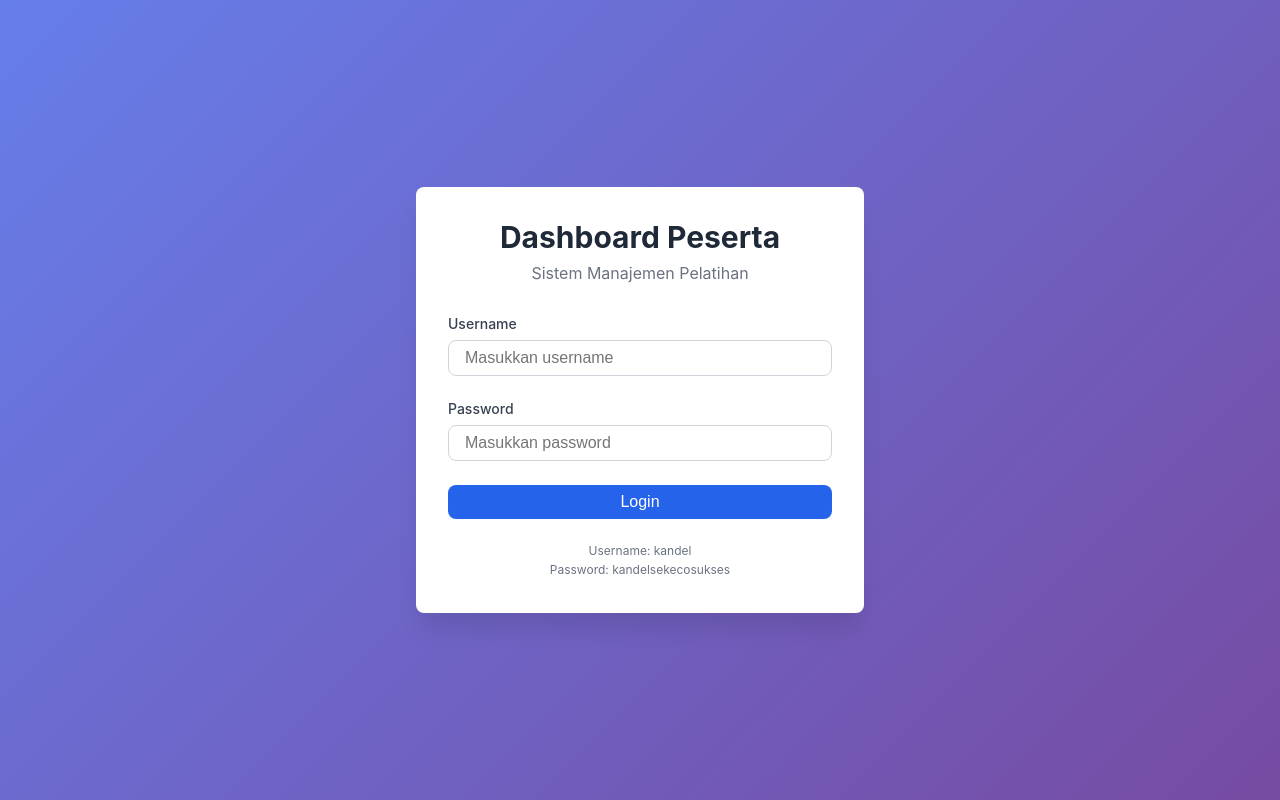
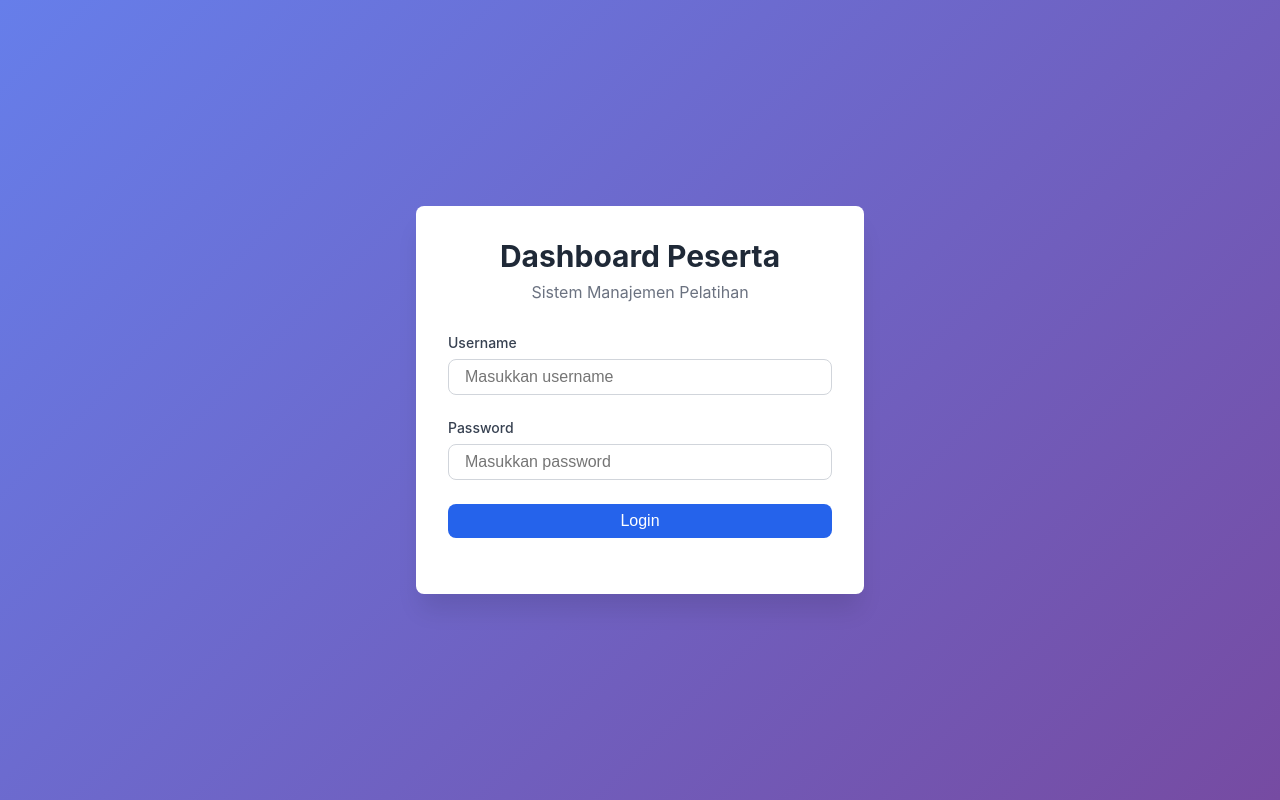
Before and after one commit to Zamuro72/dashboard-peserta-pelatihan, a Vue app in the folder frontend/: page / in a window 1280 px wide. Built offline with nearby package versions, Linux system fonts and the light colour scheme.

Commit message:
Fix store import path

```diff
--- a/frontend/src/components/LoginPage.vue
+++ b/frontend/src/components/LoginPage.vue
@@ -38,11 +38,6 @@
         >
           {{ loading ? 'Loading...' : 'Login' }}
         </button>
-      </div>
-
-      <div class="login-footer">
-        <p>Username: kandel</p>
-        <p>Password: kandelsekecosukses</p>
       </div>
     </div>
   </div>
```
